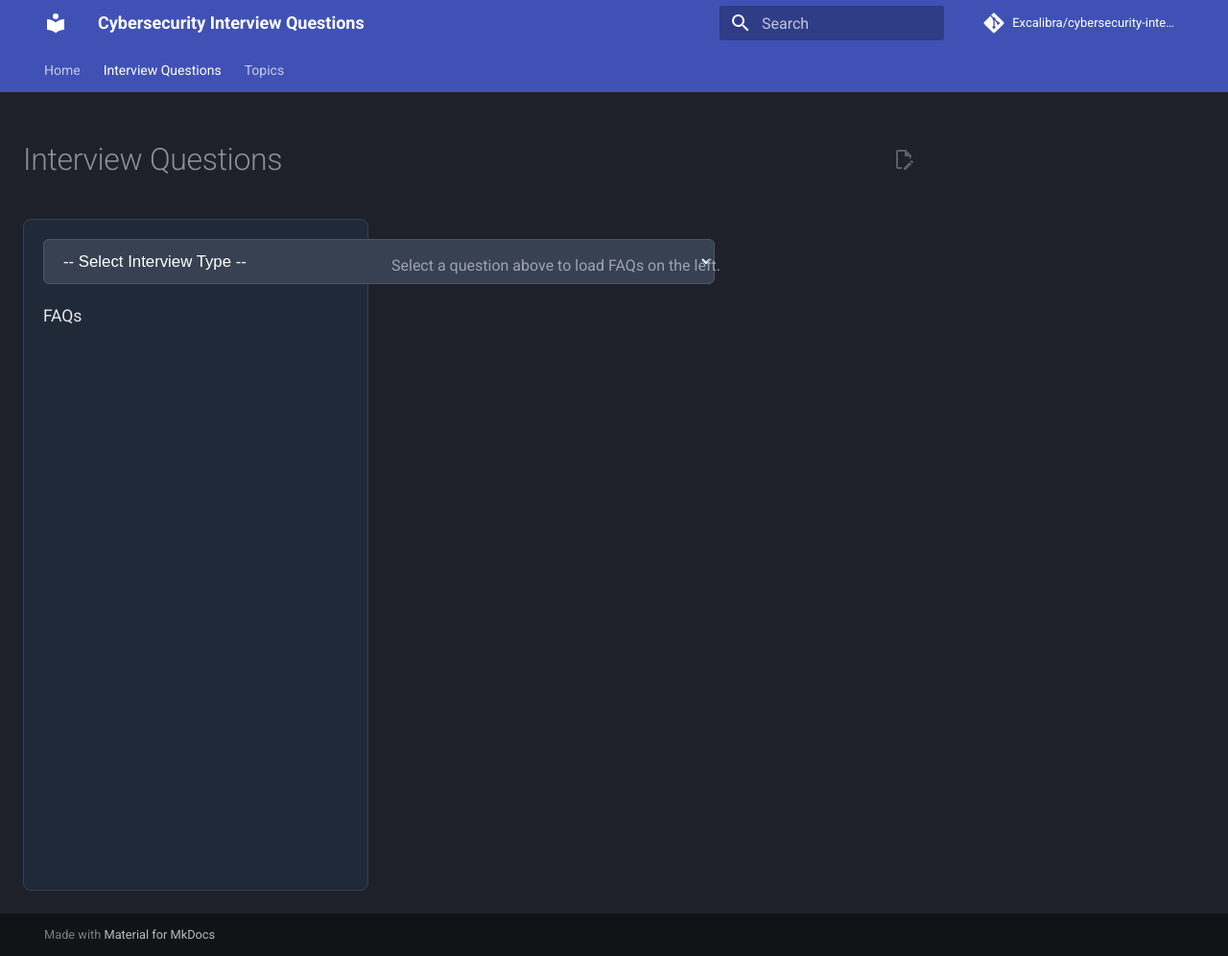
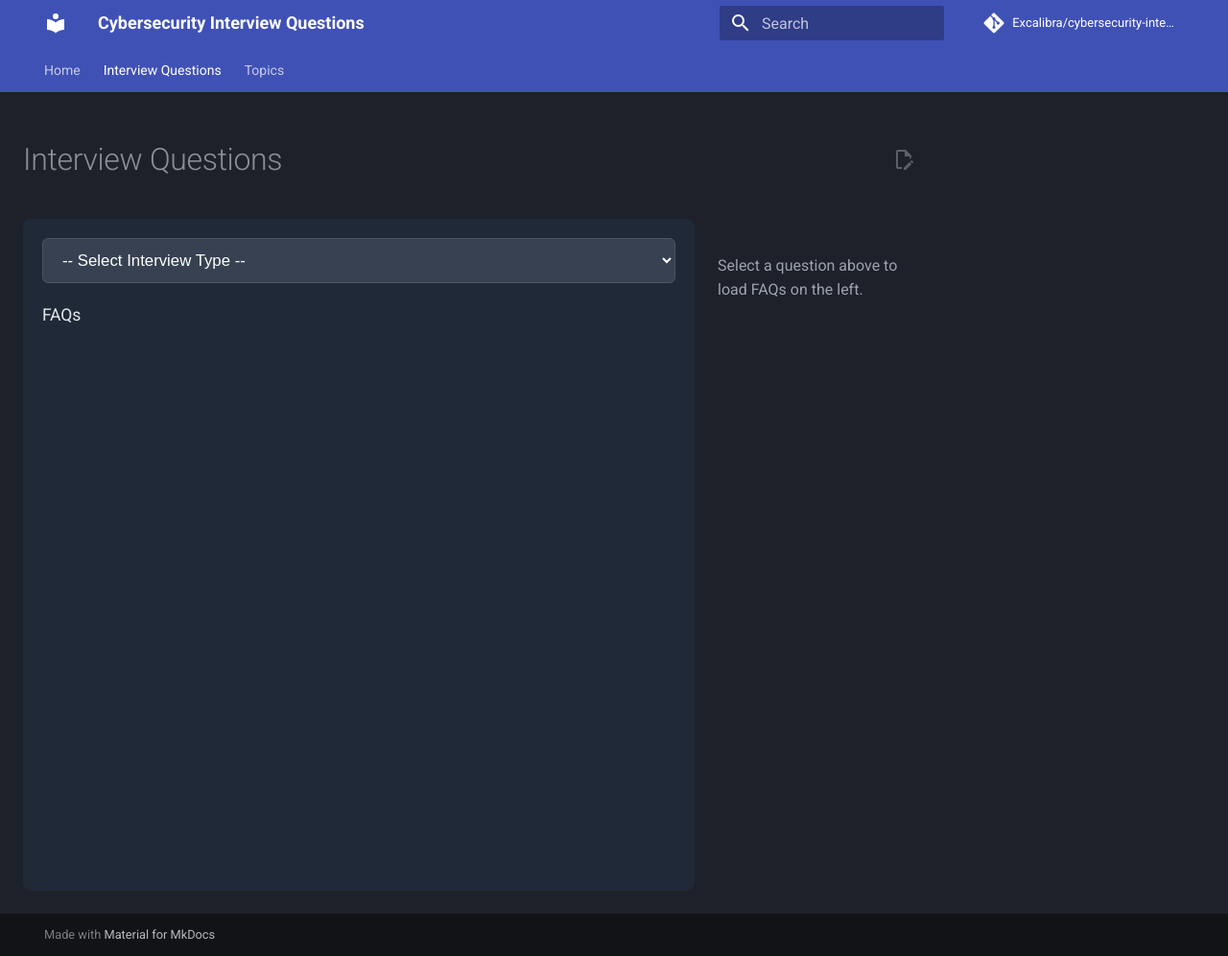
Before and after one commit to Excalibra/cybersecurity-interview-questions, an MkDocs documentation site: the page built from docs/questions/index.md, in a window 1280 px wide and 996 px high. Shown: the whole window at 96% size. Built offline with MkDocs 1.6.1 and Material for MkDocs 9.7.7, drawn with Linux system fonts in a browser that asks for light colours; comment, search, counter and statistics services are not loaded.

Commit message:
Update index.md

```diff
--- a/docs/questions/index.md
+++ b/docs/questions/index.md
@@ -2,9 +2,9 @@
 
 <div style="display: flex; gap: 24px; align-items: flex-start;">
   <!-- Dynamic Left Sidebar -->
-  <div id="dynamic-sidebar" style="width: 360px; background:#1f2937; padding:20px; border-radius:8px; border:1px solid #374151; min-height: 700px; flex-shrink: 0;">
+  <div id="dynamic-sidebar" style="width: 700px; background:#1f2937; padding:20px; border-radius:8px; border:1px; solid #374151; min-height: 700px; flex-shrink: 0;">
 
-    <select id="question-selector" style="width:100%; padding:12px 16px; font-size:1.05em; background:#374151; color:white; border:1px solid #4b5563; border-radius:6px; margin-bottom:20px; width:700px">
+    <select id="question-selector" style="width:100%; padding:12px 16px; font-size:1.05em; background:#374151; color:white; border:1px solid #4b5563; border-radius:6px; margin-bottom:20px">
       <option value="">-- Select Interview Type --</option>
       <option value="red-team">Red Team</option>
       <option value="red-team-interview-experience">Red Team Interview Experience</option>
```
